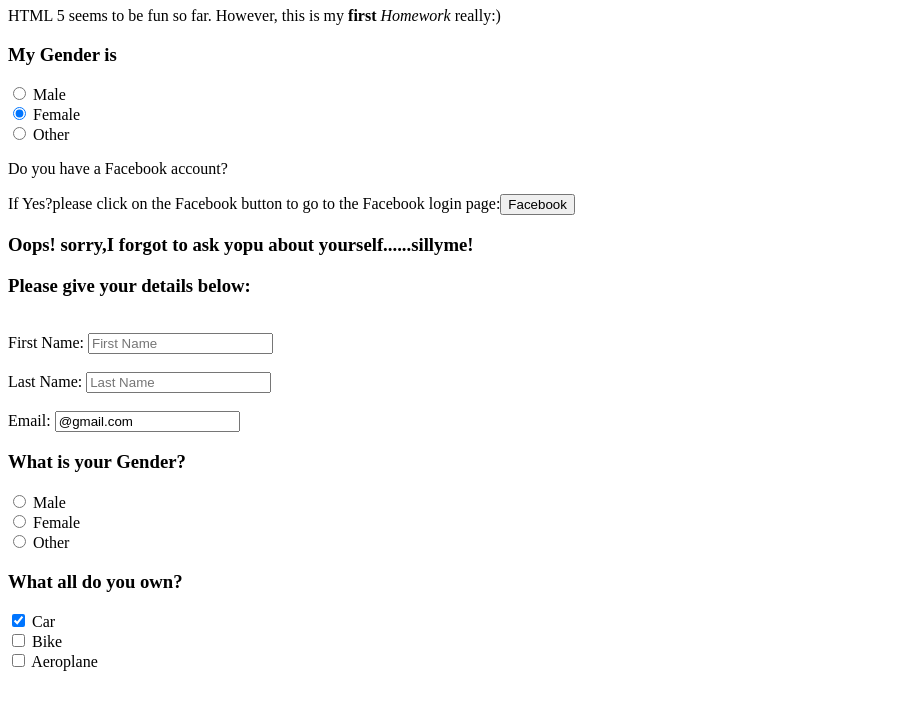
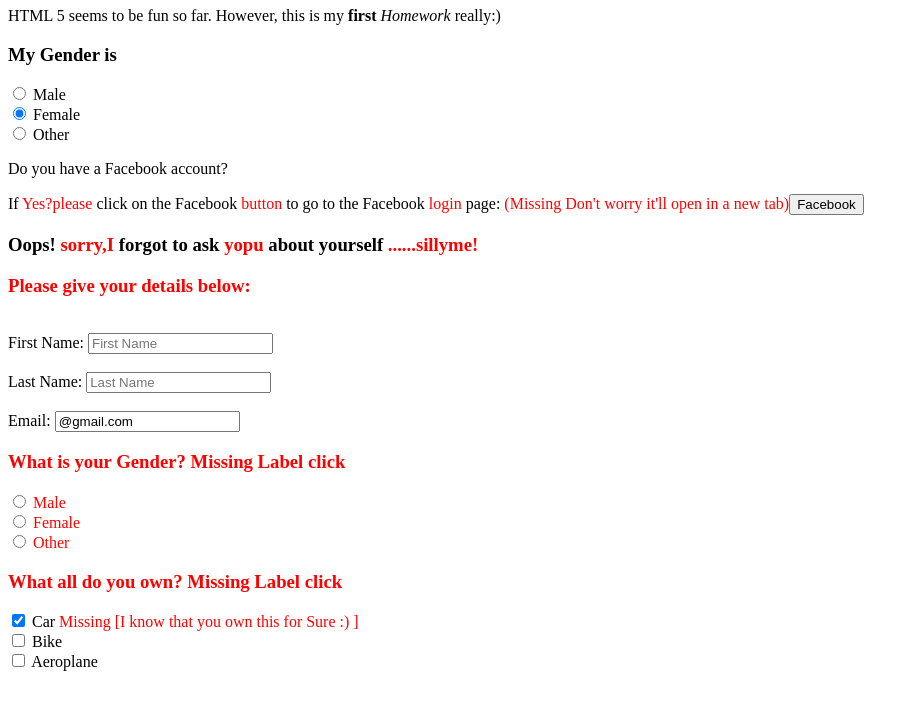
Before and after one commit to btgn/html, a plain HTML site: page homework/homework1.html in a window 1280 px wide. Shown: the part 73-800 px from the top of the page, without its empty margins (0-919 px from the left). Drawn offline with Linux system fonts and the light colour scheme.

Commit message:
homework reference code added

```diff
--- a/homework/homework1.html
+++ b/homework/homework1.html
@@ -2,47 +2,71 @@
 <html>
   <head>
     <title>Homework01</title>
+    <style>
+      .red {
+        color: red;
+      }
+    </style>
   </head>
   <body>
     <h1>
-            Welcome to my Homework
+      <span class="red">Welcome to my Homework</span>
     </h1>
     <p>
-            HTML 5 seems to be fun so far. However, this is my <Strong>first</Strong> <em>Homework</em> really:)
+      HTML 5 seems to be fun so far. However, this is my <strong>first</strong>
+      <em>Homework</em> really:)
     </p>
-        <h3> My Gender is </h3>
-        <input type="radio" id="male" name="gender" value="male"/>
-        <label for="male">Male</label><br>
-        <input type="radio" id="female" name="gender" value="female" checked/>
-        <label for="female">Female</label><br>
-        <input type="radio" id="other" name="gender" value="other"/>
-        <label for="other">Other</label><br>
+    <h3>My Gender is</h3>
+    <input type="radio" id="male" name="gender" value="male" />
+    <label for="male">Male</label><br />
+    <input type="radio" id="female" name="gender" value="female" checked />
+    <label for="female">Female</label><br />
+    <input type="radio" id="other" name="gender" value="other" />
+    <label for="other">Other</label><br />
 
-        <p> Do you have a Facebook account?</p>
+    <p>Do you have a Facebook account?</p>
 
-<p>If Yes?please click on the Facebook button to go to the Facebook login page:<a href ="https://facebook.com" target="_blank"><input type="button"  value="Facebook" /> </a></p>
+    <p>
+      If <span class="red"> Yes?please </span> click on the Facebook
+      <span class="red">button</span> to go to the Facebook
+      <span class="red">login</span> page:
+      <span class="red">(Missing Don't worry it'll open in a new tab)</span
+      ><a href="https://facebook.com" target="_blank"
+        ><input type="button" value="Facebook" />
+      </a>
+    </p>
 
-        <h3> Oops! sorry,I forgot to ask yopu about yourself......sillyme!</h3>
-        <h3> Please give your details below: </h3><br>
-        First Name: <input type="text" placeholder="First Name"/><br><br>
-        Last Name: <input type="text" placeholder="Last Name"/><br><br>
-        Email:    <input type="email" value="@gmail.com"/><br>
+    <h3>
+      Oops! <span class="red">sorry,I</span> forgot to ask
+      <span class="red">yopu</span> about yourself
+      <span class="red">......sillyme!</span>
+    </h3>
+    <h3><span class="red">Please give your details below:</span></h3>
+    <br />
+    First Name: <input type="text" placeholder="First Name" /><br /><br />
+    Last Name: <input type="text" placeholder="Last Name" /><br /><br />
+    Email: <input type="email" value="@gmail.com" /><br />
 
-        <h3> What is your Gender?</h3>
-        <input type="radio" id="male" name="gender" value="male"/>
-        <label for="male"> Male </label><br>
-        <input type="radio" id="female" name=""gender" value="female"/>
-        <label for="female">Female</label><br>
-        <input type="radio" id="other" name="gender" value="other"/>
-        <label for="other">Other</label><br>
+    <span class="red"
+      ><h3>What is your Gender? Missing Label click</h3>
 
-       <h3> What all do you own?</h3>
-       <input type="checkbox" id="car" name="car" value="car" checked/>
-       <label for="car">Car</label><br>
-       <input type="checkbox" id="bike"  name="bike" value="bike"/>
-       <label for="bike">Bike</label><br>
-       <input type="checkbox" id="Aeroplane" name="Aeroplane" value="Aeroplane"/>
+      <input type="radio" id="usermale" name="gender" value="male" />
+      <label for="usermale"> Male </label><br />
+
+      <input type="radio" id="userfemale" name="gender" value="female" />
+      <label for="userfemale">Female</label><br />
+      <input type="radio" id="userother" name="gender" value="other" />
+      <label for="userother">Other</label><br
+    /></span>
+
+    <h3><span class="red">What all do you own? Missing Label click </span></h3>
+    <input type="checkbox" id="car" name="car" value="car" checked />
+    <label for="car">Car</label
+    ><span class="red"> Missing [I know that you own this for Sure :) ]</span>
+    <br />
+    <input type="checkbox" id="bike" name="bike" value="bike" />
+    <label for="bike">Bike</label><br />
+    <input type="checkbox" id="Aeroplane" name="Aeroplane" value="Aeroplane" />
     <label for="Aeroplane"> Aeroplane </label>
-
   </body>
 </html>
```
Also changed, not shown: homework/hw1ref.html (added, +45 -0 lines). Lines whose indentation alone changed are shown as unchanged.
